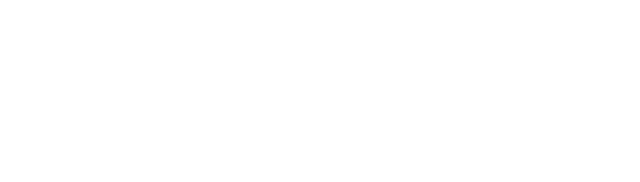
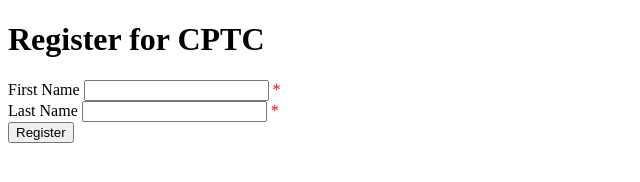
Before and after one commit to DPJProgramming/Form-Validation-q3-week-2, a plain HTML site: page index.html in a window 1280 px wide. Shown: the whole page, without its empty margins (0-640 px from the left). Drawn offline with Linux system fonts and the light colour scheme.

Commit message:
added css

```diff
--- /dev/null
+++ b/css/site.css
@@ -0,0 +1,3 @@
+form span{
+    color: red;
+}
--- a/index.html
+++ b/index.html
@@ -5,8 +5,27 @@
     <meta http-equiv="X-UA-Compatible" content="IE=edge">
     <meta name="viewport" content="width=device-width, initial-scale=1.0">
     <title>Form Validation</title>
+
+    <link rel="stylesheet" href="/css/site.css">
+
 </head>
 <body>
+    <h1>Register for CPTC</h1>
+    <form>
+        <label for = "first-name">First Name</label>
+        <input type="text" id="first-name">
+        <span id="first-name-span">*</span>
+        <br>
 
+        <label for = "last-name">Last Name</label>
+        <input type="text" id="last-name">
+        <span id="last-name-span">*</span>
+        <br>
+
+        <button type="button"> Register</button>
+
+        <script src="js/main.js"></script>
+
+    </form>
 </body>
 </html>
```
